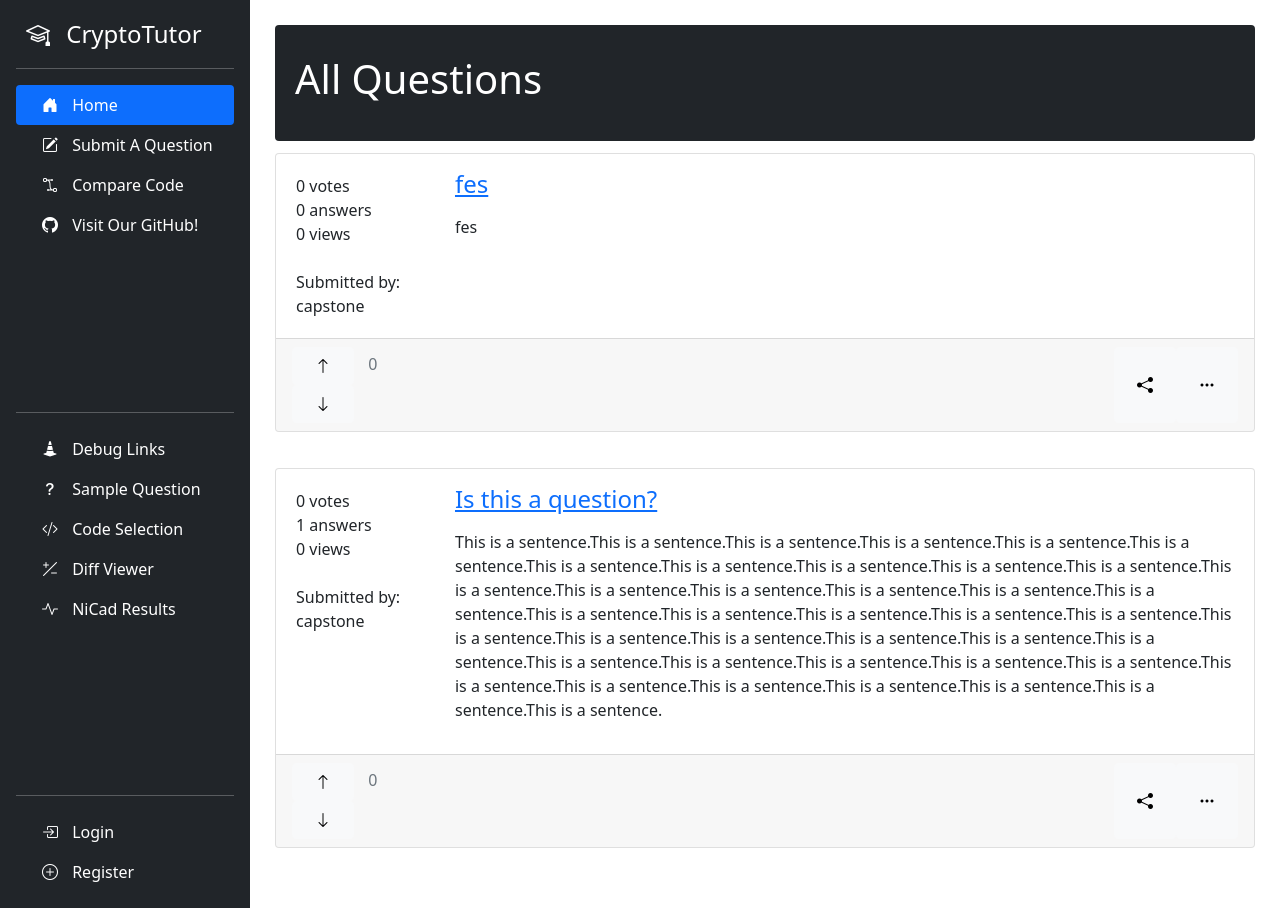
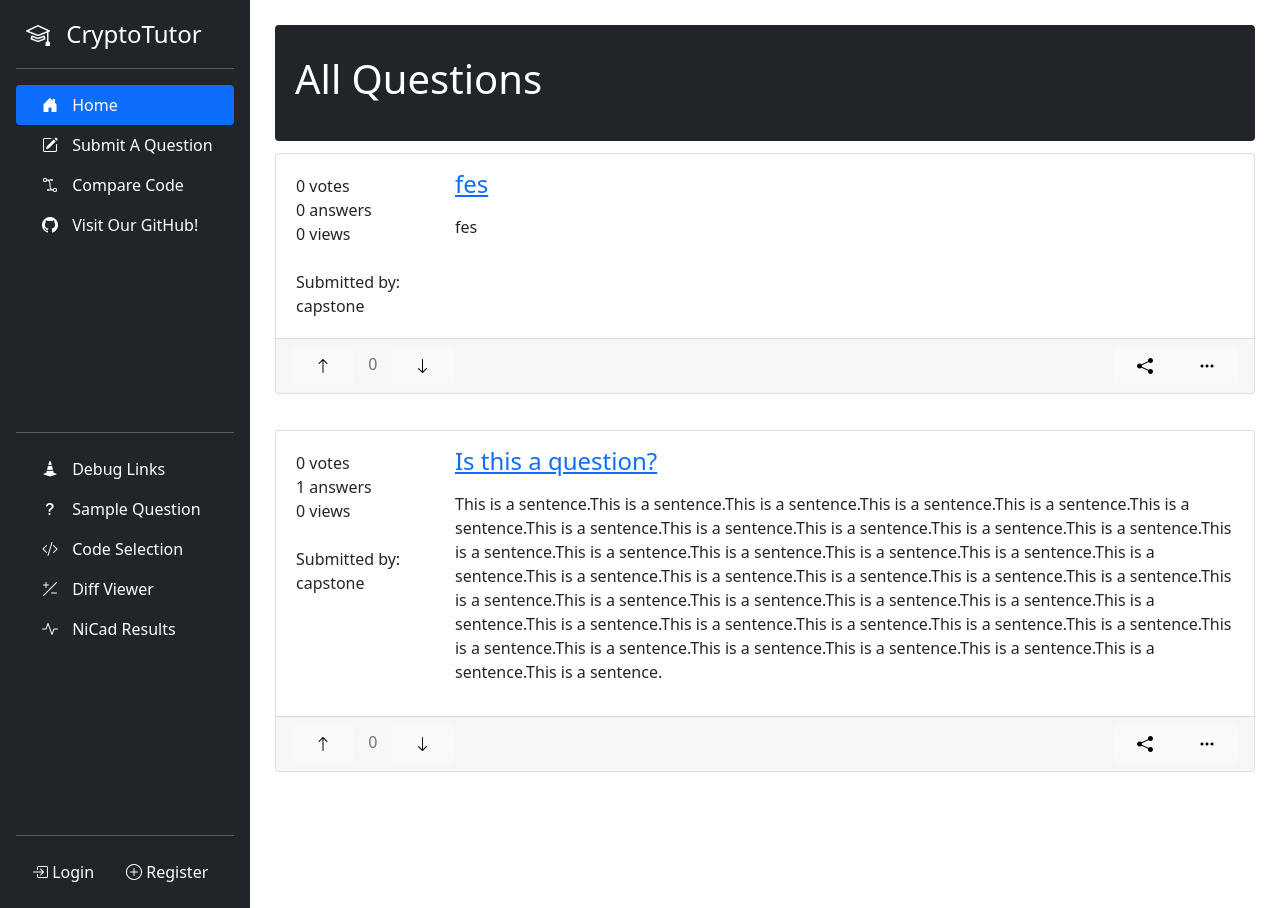
Before and after one commit to PB5011/bit-by-bit-capstone, a Django app: page /cryptotutor/ in a window 1280 px wide. Run offline with Django 4.2, Linux system fonts and the light colour scheme; data comes from the database, SQL or seed files in the repository; some libraries are stand-ins or nearby versions.

Commit message:
updated even even even even even even more templates

```diff
--- a/cryptotutor/static/css/cryptotutor.css
+++ b/cryptotutor/static/css/cryptotutor.css
@@ -92,3 +92,7 @@ pre code {
     padding-bottom: 10px;
     max-width: 1100px;
 }
+
+.ctutor-sidebar-login-pill {
+    padding: 0px;
+}
--- a/cryptotutor/templates/base_generic.html
+++ b/cryptotutor/templates/base_generic.html
@@ -99,13 +99,13 @@
       <ul class="nav nav-pills">
         <li>
           <a href="{% url 'login'%}?next={{request.path}}" class="nav-link {% if request.resolver_match.view_name == 'login' %}active{% else %}text-white{% endif %}">
-            <i class="bi-box-arrow-in-right"></i>
+            <i class="bi-box-arrow-in-right ctutor-sidebar-login-pill"></i>
             Login
           </a>
         </li>
         <li>
           <a href="{% url 'register'%}" class="nav-link {% if request.resolver_match.view_name == 'register' %}active{% else %}text-white{% endif %}">
-            <i class="bi-plus-circle"></i>
+            <i class="bi-plus-circle ctutor-sidebar-login-pill"></i>
             Register
           </a>
         </li>
--- a/cryptotutor/templates/index.html
+++ b/cryptotutor/templates/index.html
@@ -42,12 +42,12 @@
       </div>
       <div class="card-footer text-muted">
         <div class="row g-0">
-          <div class="col-md-2">
+          <div class="col-md-4">
             <button class="btn btn-light" type="button"><i class="bi bi-arrow-up"></i></button>
             <span class="ctutor-question-card-votes">0</span>
             <button class="btn btn-light" type="button"><i class="bi bi-arrow-down"></i></button>
           </div>
-          <div class="col-md-10 d-md-flex justify-content-md-end">
+          <div class="col-md-8 d-md-flex justify-content-md-end">
             <button class="btn btn-light" type="button"><i class="bi bi-share-fill"></i></button>
             <button class="btn btn-light" type="button"><i class="bi bi-three-dots"></i></button>
           </div>
```
